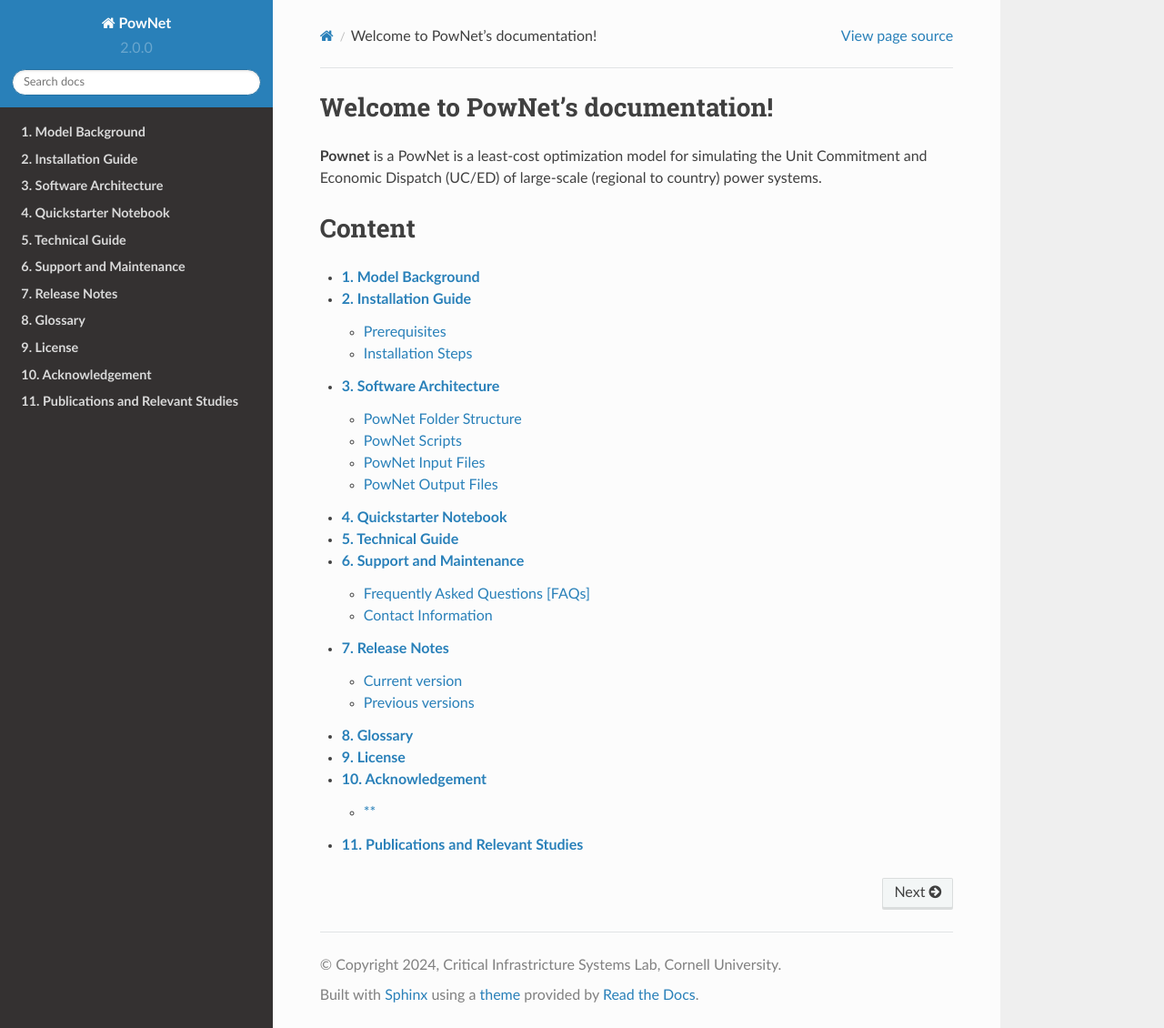
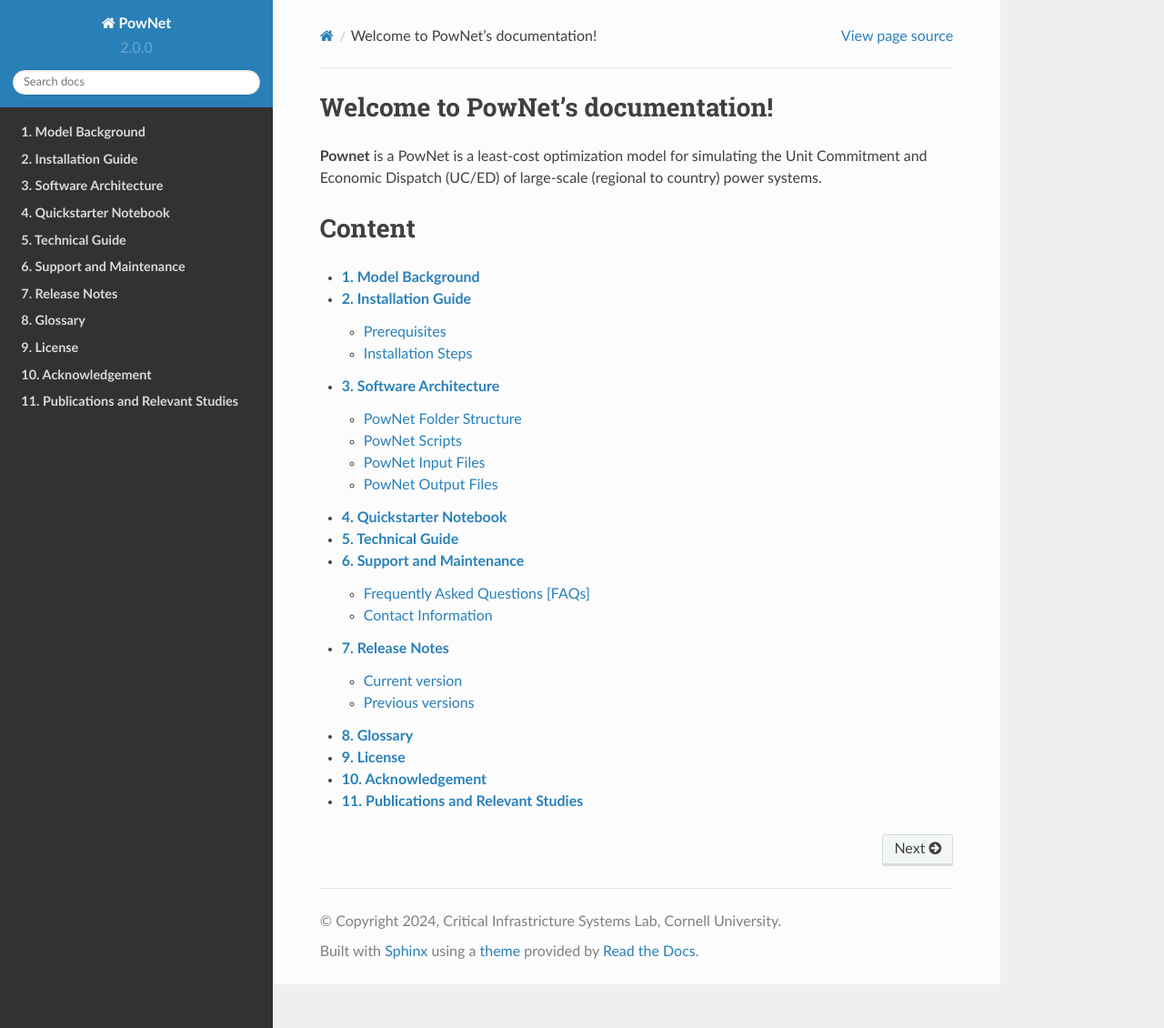
Before and after one commit to HishamEldardiry/PowNet_Documentation, a Sphinx documentation site: the page built from docs/source/index.rst, in a window 1280 px wide and 1130 px high. Shown: the whole window at 91% size. Built offline with Sphinx 7.4.7 and the Read the Docs theme 2.0.0, drawn with Linux system fonts in a browser that asks for light colours.

```diff
--- a/docs/source/pages/acknowledgement.rst
+++ b/docs/source/pages/acknowledgement.rst
@@ -6,8 +6,5 @@ If you use PowNet for your research, please cite the following paper:
 Chowdhury, A.F.M.K., Kern, J., Dang, T.D. and Galelli, S.,
 2020. `PowNet: A Network-Constrained Unit Commitment/Economic Dispatch
 Model for Large-Scale Power Systems
-Analysis. <http://doi.org/10.5334/jors.302>`__ Journal of Open Research
+Analysis <http://doi.org/10.5334/jors.302>`_. Journal of Open Research
 Software, 8(1), p.5.
-
-**
-**
```
